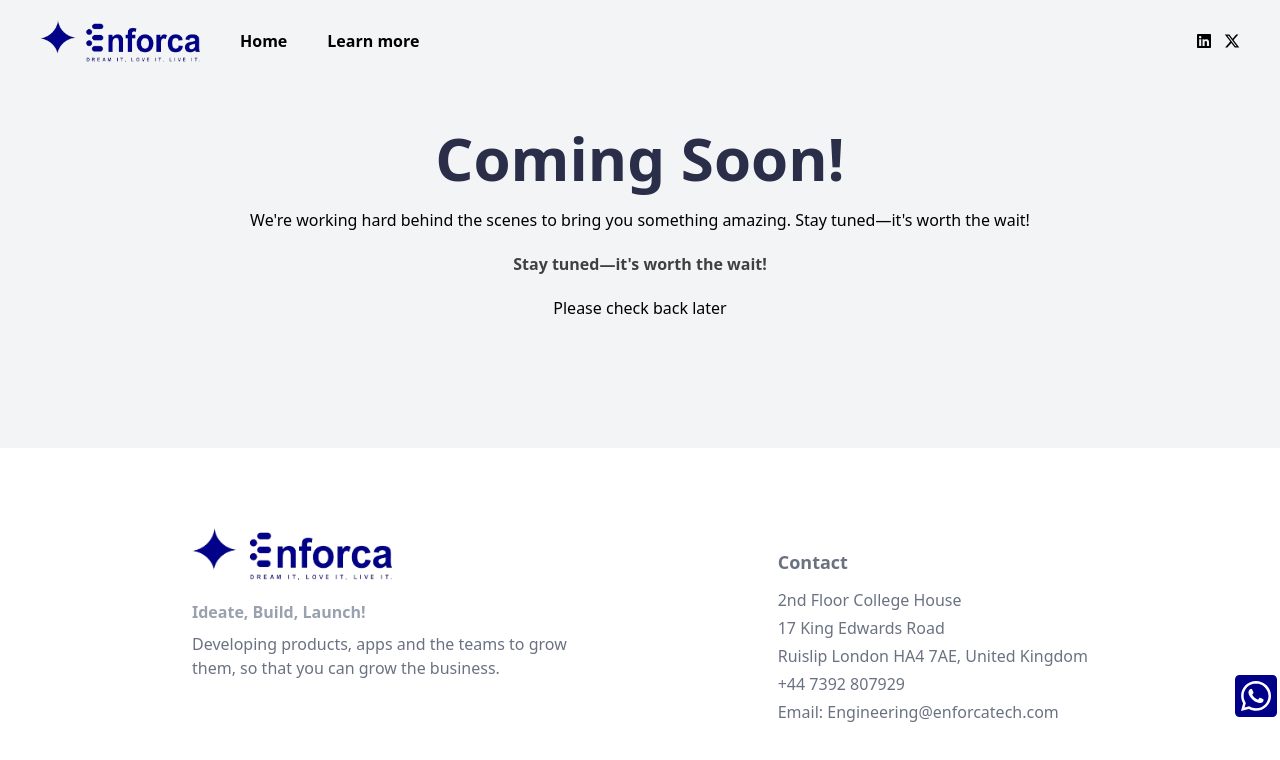
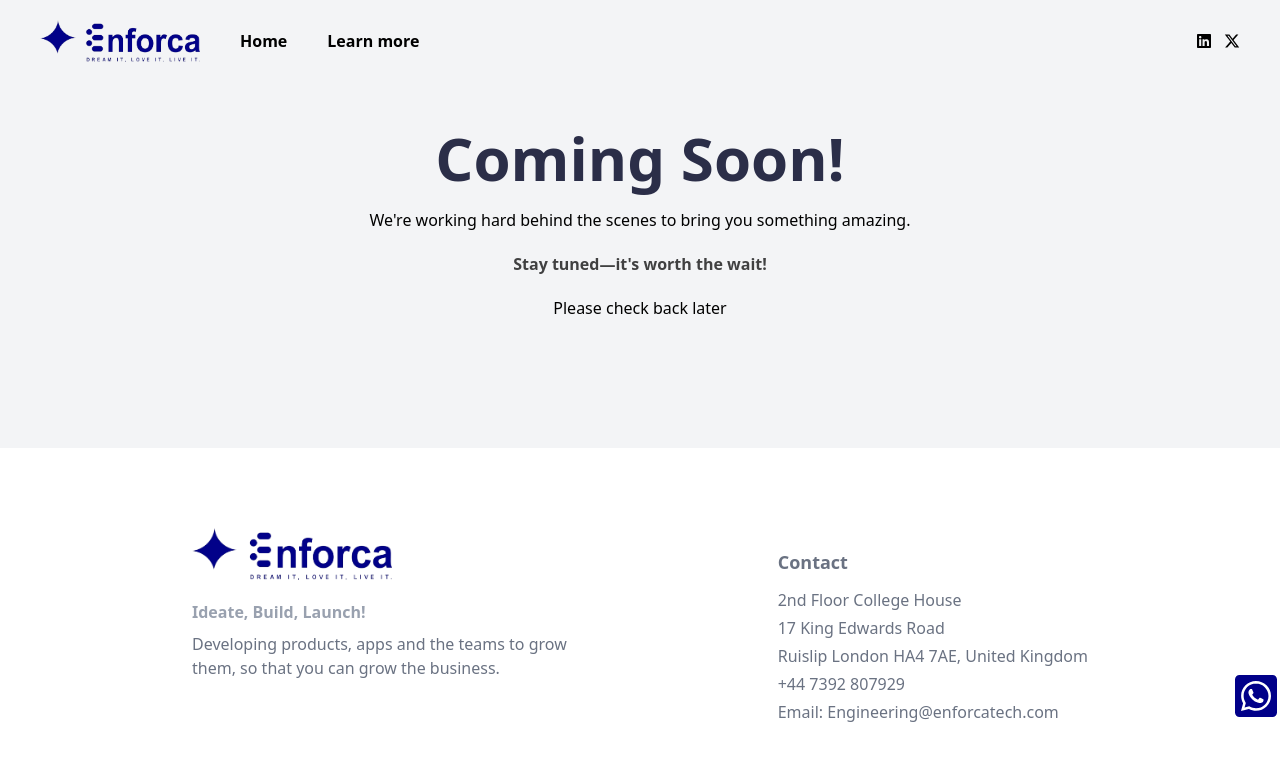
Before and after one commit to AyobamiOluwasegunLawal/enforcamentor, a Next.js app: page /ComingSoon in a window 1280 px wide. Shown: the top 760 px of the page. Built offline with nearby package versions, Linux system fonts and the light colour scheme.

Commit message:
adjust coming soon

```diff
--- a/app/ComingSoon/page.jsx
+++ b/app/ComingSoon/page.jsx
@@ -9,7 +9,6 @@ const ComingSoon = () => {
 
       <p>
         We're working hard behind the scenes to bring you something amazing.
-        Stay tuned—it's worth the wait!
       </p>
 
       <p className={"flex gap-2 font-semibold group animate-pulse"}>
```
